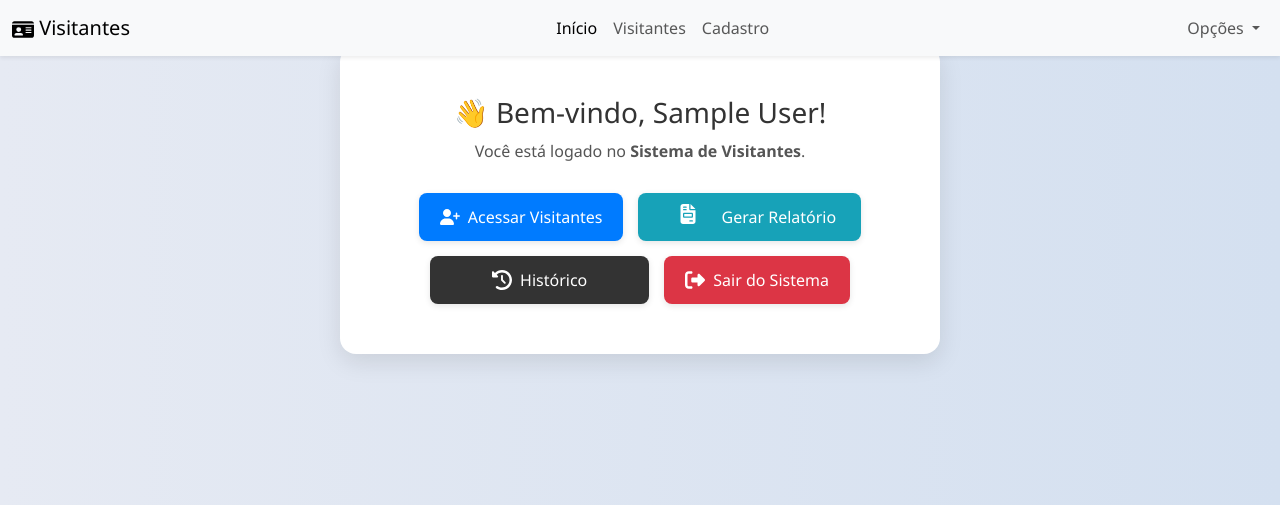
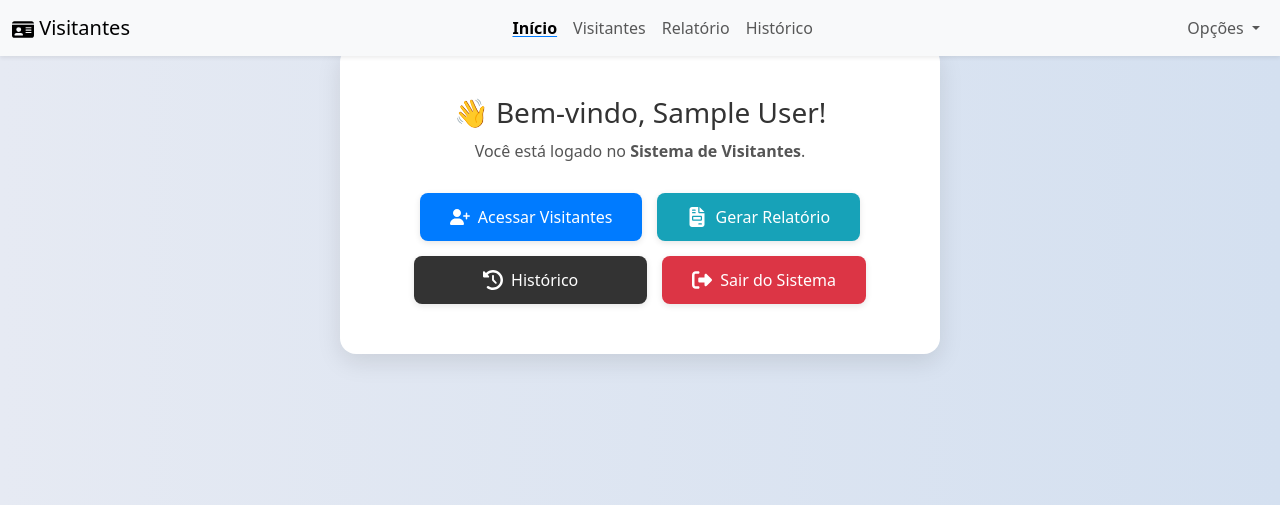
Before and after one commit to fagundes321/sistema-de-visitantes, a PHP site: page /pages/home.php in a window 1280 px wide. Shown: the top 505 px of the page. Run offline with PHP 8.4, Linux system fonts and the light colour scheme; the visitor is signed in with stand-in values (Sample User, id 1).

Commit message:
Foi implementado na navbar o active

```diff
--- a/pages/home.php
+++ b/pages/home.php
@@ -13,7 +13,7 @@ require_once __DIR__ . ('/template/navbar.php');
       <a href="visitantes.php" class="entrarcadastro">
         <img src="/public/image/registrarVisitantes.svg" class="iconRegistrarVisitantes"> Acessar Visitantes
       </a>
-      <a href="gerarRelatorio.php" class="botao-relatorio"><img src="/public/image/gerarRelatorio.svg" class="iconGerarRelatorio" alt=""> Gerar Relatório</a>
+      <a href="gerarRelatorio.php" class="botao-relatorio"><img src="/public/image/gerarRelatorio.svg" class="iconGerarRelatorioHome" alt=""> Gerar Relatório</a>
       <a href="historico.php" class="botao-historico"><img src="/public/image/historico.svg" alt="" class="iconHistorico"> Histórico</a>
       <a href="logout.php" class="sairsistema">
         <img src="/public/image/sairDoSistema.svg" alt="" class="iconSairDoSistema">Sair do Sistema
--- a/pages/registrarVisitantes.php
+++ b/pages/registrarVisitantes.php
@@ -3,7 +3,7 @@
 require_once __DIR__ . '/../routes/rotas.php';
 
 // Inclui a barra de navegação da interface
-// require_once __DIR__ . '/template/navbar.php';
+require_once __DIR__ . '/template/navbar.php';
 include __DIR__ . '/../actions/create.php'
 
 ?>
--- a/pages/template/navbar.php
+++ b/pages/template/navbar.php
@@ -1,8 +1,21 @@
 <?php
 require_once __DIR__ . ('/../../config/protect/protectLogin.php');
-require_once __DIR__ . ('/header.php')
+require_once __DIR__ . ('/header.php');
+// ele pega a pagina atual e armazena na variavel
+$paginaAtual = basename($_SERVER['PHP_SELF']);
+
 ?>
 <link rel="icon" type="image/x-icon" href="/public/image/icon.svg">
+<style>
+    .active {
+        font-weight: bold;
+        color: #007bff;
+        text-decoration: underline;
+        text-underline-offset: 2px;
+        /* ajuste a distância do sublinhado para o texto */
+        text-decoration-color: #007bff;
+    }
+</style>
 <header>
     <nav class="navbar navbar-expand-lg navbar-light bg-light fixed-top shadow-sm">
         <div class="container-fluid">
@@ -17,15 +30,22 @@ require_once __DIR__ . ('/header.php')
 
             <div class="collapse navbar-collapse" id="navbarNavDropdown">
                 <!-- Centralizado -->
+
                 <ul class="navbar-nav mx-auto">
                     <li class="nav-item">
-            <a class="nav-link active" aria-current="page" href="/pages/home.php">Início</a>
+                        <a class="nav-link <?= ($paginaAtual == 'home.php') ? 'active' : '' ?>" href="/pages/home.php">Início</a>
                     </li>
                     <li class="nav-item">
-            <a class="nav-link" href="/pages/visitantes.php">Visitantes</a>
+                        <a class="nav-link <?= ($paginaAtual == 'visitantes.php' || $paginaAtual == 'registrarVisitantes.php') ? 'active' : '' ?>" href="/pages/visitantes.php">Visitantes</a>
+                    </li>
+                    <!-- <li class="nav-item">
+            <a class="nav-link <?= ($paginaAtual == 'registrarVisitantes.php') ? 'active' : '' ?>" href="/pages/registrarVisitantes.php">Cadastro</a>
+        </li> -->
+                    <li class="nav-item">
+                        <a class="nav-link <?= ($paginaAtual == 'gerarRelatorio.php') ? 'active' : '' ?>" href="/pages/gerarRelatorio.php">Relatório</a>
                     </li>
                     <li class="nav-item">
-            <a class="nav-link" href="/pages/registrarVisitantes.php">Cadastro</a>
+                        <a class="nav-link <?= ($paginaAtual == 'historico.php') ? 'active' : '' ?>" href="/pages/historico.php">Histórico</a>
                     </li>
                 </ul>
                 <!-- Alinhado à direita -->
--- a/pages/visitantes.php
+++ b/pages/visitantes.php
@@ -84,9 +84,9 @@ $hoje = date('d/m/Y');
                                     <?= $dados['saida'] == 0 ? '<a class="exit" href="/actions/update.php?id=' . $dados['id'] . '"><i class="fa-solid fa-right-from-bracket"></i></a>' : '' ?>
 
 
-                                    <!-- <a class="delete" href="/actions/delete.php?id=<?= $dados['id'] ?>">
+                                    <a class="delete" href="/actions/delete.php?id=<?= $dados['id'] ?>">
                                         <i class="fa-solid fa-trash"></i>
-                                    </a> -->
+                                    </a>
                                 </td>
                             </tr>
                             <?php else: ?>
--- a/public/styles/gerarRelatorio.css
+++ b/public/styles/gerarRelatorio.css
@@ -65,7 +65,7 @@ body {
 }
 
 .iconGerarRelatorio {
-  width: 50px;
+  width: 34px;
   position: relative;
   top: -3px;
 }
--- a/public/styles/home.css
+++ b/public/styles/home.css
@@ -1,15 +1,15 @@
 body.home {
   margin: 0;
   padding: 0;
-  font-family: "Segoe UI", sans-serif;
+  /* font-family: "Segoe UI", sans-serif; */
   background: linear-gradient(to right, #e6eaf3, #d4e0f0);
   display: flex;
   align-items: center;
   justify-content: center;
   height: 50vh;
-
 }
 
+/* Container principal do painel */
 .painel-container {
   background-color: #ffffff;
   padding: 50px 40px;
@@ -32,6 +32,7 @@ body.home {
   margin-bottom: 30px;
 }
 
+/* Botões do painel */
 .botoes-painel {
   display: flex;
   gap: 15px;
@@ -39,23 +40,62 @@ body.home {
   justify-content: center;
 }
 
+/* Botões padrão */
+/* .botao-registrar, */
+.botao-relatorio,
+.botao-historico,
 .entrarcadastro,
 .sairsistema {
   display: inline-flex;
   align-items: center;
   gap: 8px;
-  padding: 12px 21px;
+  padding: 12px 30px;
   font-size: 16px;
   font-weight: 500;
   text-decoration: none;
   border-radius: 8px;
   transition: all 0.3s ease;
-  box-shadow: 0 2px 6px rgba(0,0,0,0.1);
+  box-shadow: 0 2px 6px rgba(0, 0, 0, 0.1);
+  color: white;
+  border: none;
+  cursor: pointer;
 }
 
+/* Botão Registrar Visitantes */
+.botao-registrar {
+  background-color: #28a745;
+}
+
+.botao-registrar:hover {
+  background-color: #218838;
+  transform: scale(1.03);
+}
+
+/* Botão Relatório */
+.botao-relatorio {
+  background-color: #17a2b8;
+
+}
+
+.botao-relatorio:hover {
+  background-color: #138496;
+  transform: scale(1.03);
+}
+
+/* Botão Histórico */
+.botao-historico {
+  background-color: #333333;
+   padding: 12px 69px;
+}
+
+.botao-historico:hover {
+  background-color: #333333;
+  transform: scale(1.03);
+}
+
+/* Botão Entrar/Cadastro */
 .entrarcadastro {
   background-color: #007bff;
-  color: #fff;
 }
 
 .entrarcadastro:hover {
@@ -63,9 +103,9 @@ body.home {
   transform: scale(1.03);
 }
 
+/* Botão Sair do Sistema */
 .sairsistema {
   background-color: #dc3545;
-  color: #fff;
 }
 
 .sairsistema:hover {
@@ -73,15 +113,11 @@ body.home {
   transform: scale(1.03);
 }
 
-
+/* Ícones */
 .iconRegistrarVisitantes,
-.iconGerarRelatorio,
+.iconGerarRelatorioHome,
 .iconHistorico,
 .iconSairDoSistema {
-
-
   width: 20px;
   height: 20px;
-
-
 }
--- a/public/styles/visitantes.css
+++ b/public/styles/visitantes.css
@@ -26,9 +26,9 @@ body {
   margin-bottom: 20px;
 }
 
-.botao-registrar,
-.botao-relatorio,
-.botao-historico {
+.botao-registrar
+/* .botao-relatorio, */
+ {
    display: inline-flex;
   align-items: center;
   gap: 8px;
@@ -46,15 +46,12 @@ body {
   background-color: #28a745;
 }
 
-.botao-relatorio {
-  background-color: #17a2b8;
-  padding: 12px 25px;
-}
 
-.botao-historico {
+
+/* .botao-historico {
   background-color: #333333;
   padding: 12px 62px;
-}
+} */
 
 .botao-registrar:hover {
   background-color: #218838;
@@ -66,10 +63,6 @@ body {
   transform: scale(1.03);
 }
 
-.botao-historico:hover {
-  background-color: #333333;
-  transform: scale(1.03);
-}
 
 .card-tabela {
   background: white;
```
Also changed, not shown: actions/create.php (+2 -6 lines), pages/gerarRelatorio.php (+5 -3 lines), public/styles/teste.css (deleted, +0 -110 lines). Lines whose indentation alone changed are shown as unchanged.
